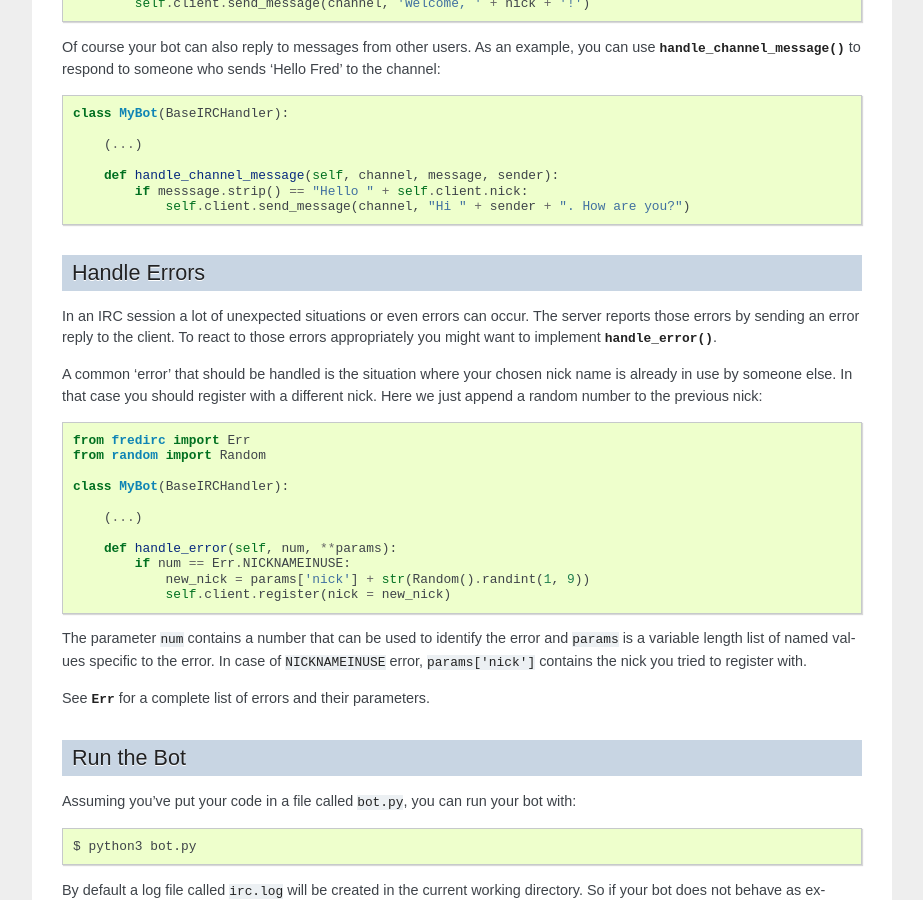
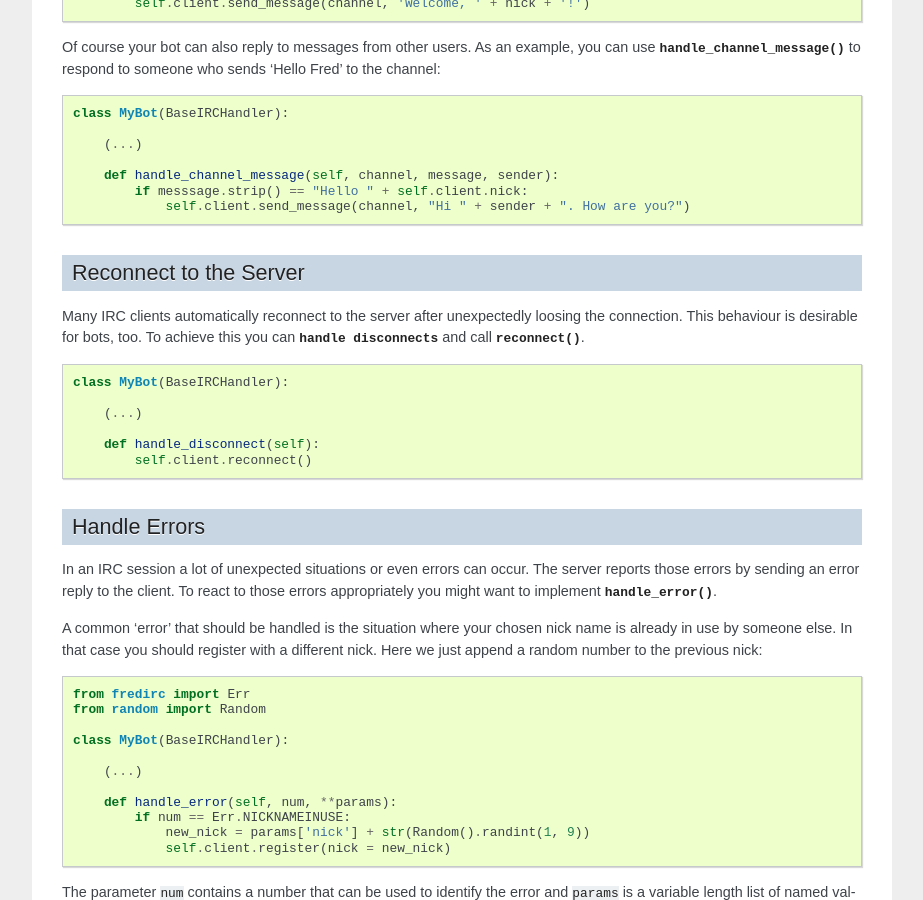
Before and after one commit to worblehat/FredIRC, a Sphinx documentation site: the page built from doc/source/guide.rst, in a window 1280 px wide and 900 px high, scrolled down 1461 px. Shown: the whole window, without its empty margins (198-1121 px from the left). Built offline with Sphinx 7.4.7, drawn with Linux system fonts in a browser that asks for light colours; some of the changed text lies outside the part shown.

Commit message:
Section about reconnecting in the beginner's guide.

```diff
--- a/doc/source/guide.rst
+++ b/doc/source/guide.rst
@@ -116,6 +116,24 @@ to respond to someone who sends 'Hello Fred' to the channel:
             if messsage.strip() == "Hello " + self.client.nick:
                 self.client.send_message(channel, "Hi " + sender + ". How are you?")
 
+Reconnect to the Server
+-----------------------
+
+Many IRC clients automatically reconnect to the server after unexpectedly
+loosing the connection. This behaviour is desirable for bots, too. To achieve
+this you can
+:py:meth:`handle disconnects <fredirc.IRCHandler.handle_disconnect()>` and call
+:py:meth:`reconnect()<fredirc.IRCClient.reconnect()>`.
+
+.. code-block:: python
+
+    class MyBot(BaseIRCHandler):
+
+        (...)
+
+        def handle_disconnect(self):
+            self.client.reconnect()
+
 .. _guide_handle-errors:
 
 Handle Errors
@@ -205,6 +223,9 @@ The complete code from above in one listing:
             if messsage.strip() == "Hello " + self.client.nick:
                 self.client.send_message(channel, "Hi " + sender + ". How are you?")
 
+        def handle_disconnect(self):
+            self.client.reconnect()
+
         def handle_error(self, num, **params):
             if num == Err.NICKNAMEINUSE:
                 new_nick = params['nick'] + str(Random().randint(1, 9))
```
